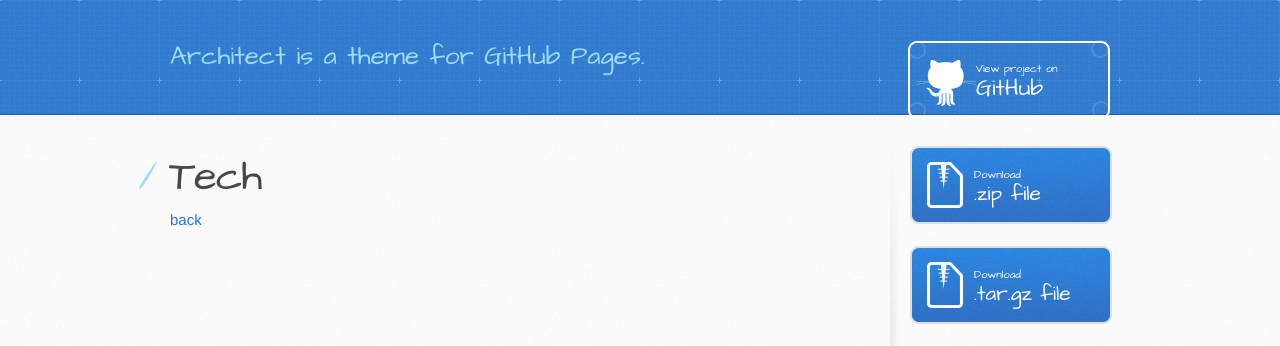
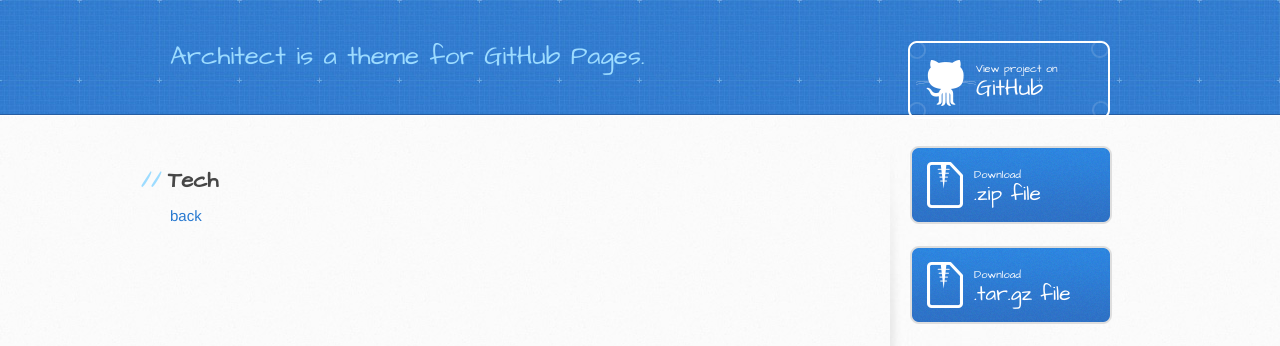
Before and after one commit to jaredmiller219/JMan2195.github.io, a Jekyll site: the page built from another-page.md, in a window 1280 px wide. Shown: the top 346 px of the page. Built offline with Jekyll 4.4.1, drawn with Linux system fonts in a browser that asks for light colours; our own code applies the rules of GitHub Pages for plain Markdown files.

Commit message:
Revert "more"
This reverts commit fe2a3ec5eab767d44c8606fb7e73561afc2310e8.

```diff
--- a/another-page.md
+++ b/another-page.md
@@ -1,5 +1,5 @@
 ---
 layout: default
 ---
-# Tech
+## Tech
 [back](./)
```
